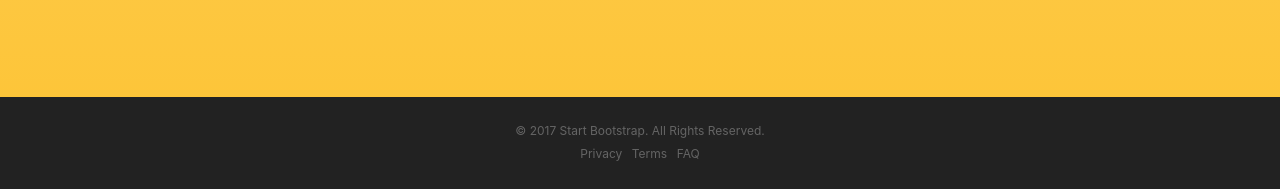
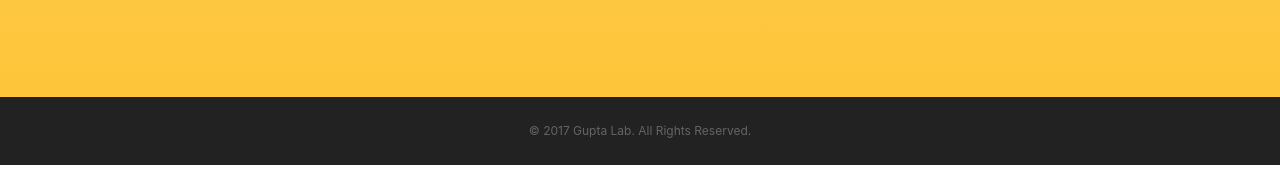
Before and after one commit to avicramer/guptaLab, a website with bundled scripts: page index.html in a window 1280 px wide. Shown: the part 3624-3813 px from the top of the page. After the commit the page ends 3789 px from the top, so only its background shows below. Built offline with nearby package versions, Linux system fonts and the light colour scheme; a web font is replaced by a local one.

Commit message:
background change

```diff
--- a/index.html
+++ b/index.html
@@ -197,18 +197,7 @@
 
     <footer>
       <div class="container">
-        <p>&copy; 2017 Start Bootstrap. All Rights Reserved.</p>
-        <ul class="list-inline">
-          <li class="list-inline-item">
-            <a href="#">Privacy</a>
-          </li>
-          <li class="list-inline-item">
-            <a href="#">Terms</a>
-          </li>
-          <li class="list-inline-item">
-            <a href="#">FAQ</a>
-          </li>
-        </ul>
+        <p>&copy; 2017 Gupta Lab. All Rights Reserved.</p>
       </div>
     </footer>
 
--- a/scss/_variables.scss
+++ b/scss/_variables.scss
@@ -3,7 +3,7 @@
 // Gray and Brand Colors for use across theme
 
 $theme-primary:    #fdcc52;
-$theme-secondary:  #7b4397;
+$theme-secondary:  #cccccc;
 $theme-tertiary:   #dc2430;
 
 $gray-base:        #000;
```
